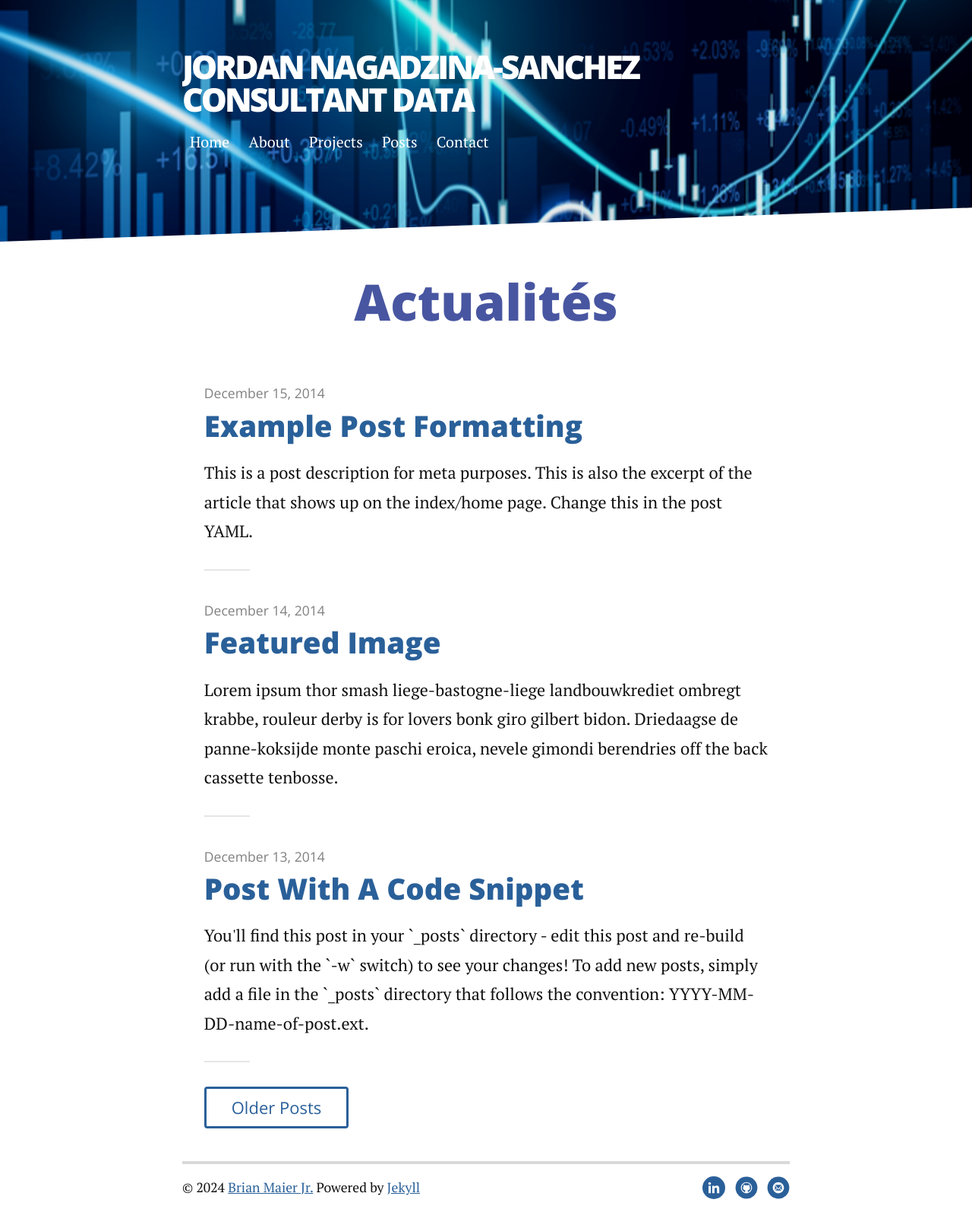
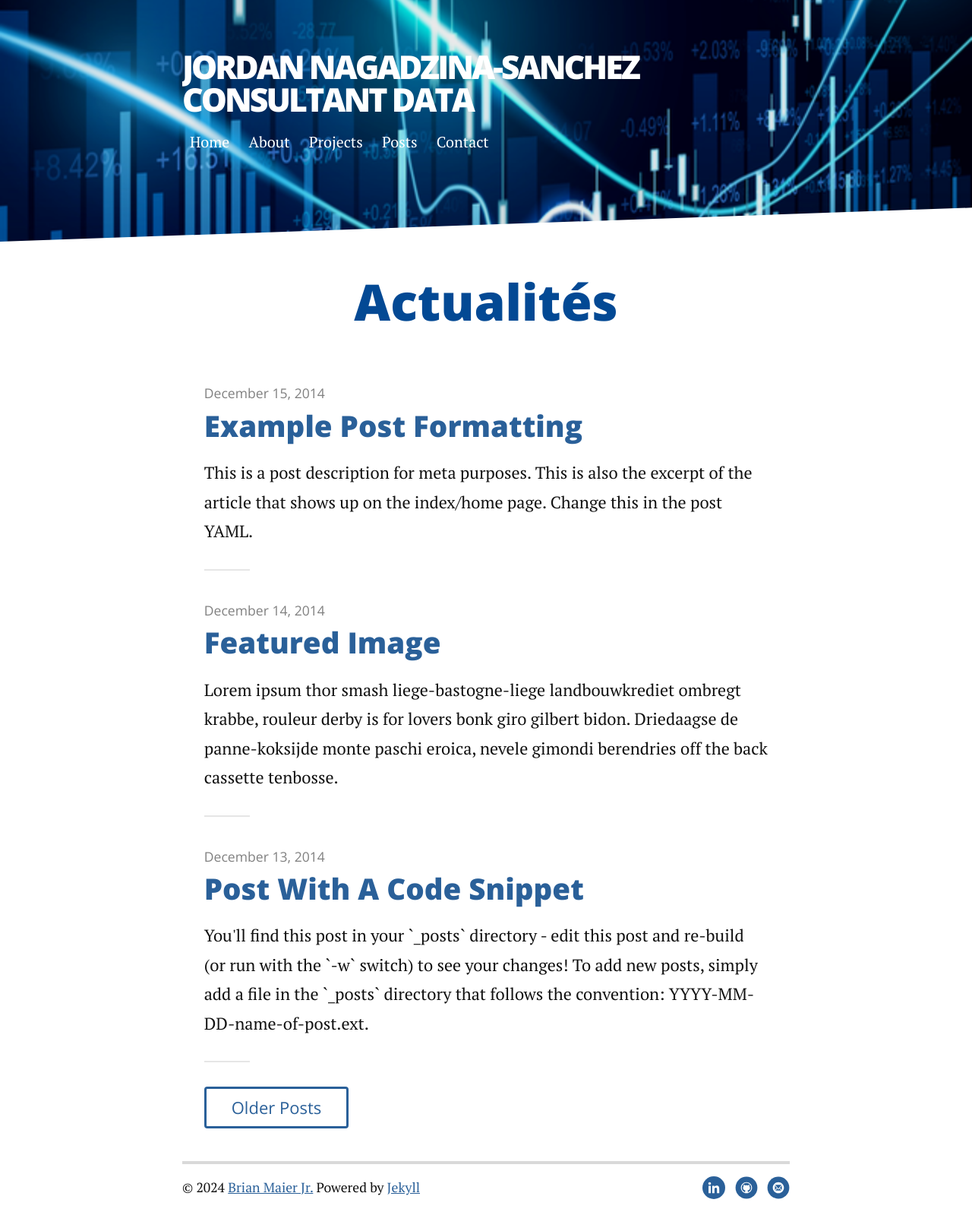
Before and after one commit to JordanNSZ/portofolio, a Jekyll site: the page built from index.html, in a window 1280 px wide. Shown: the whole page at 76% size. Built offline with Jekyll 4.4.1, drawn with Linux system fonts in a browser that asks for light colours; nearby versions of some CDN libraries; the list of posts is cut into pages by our own code.

Commit message:
changement couleur police et fond du site

```diff
--- a/_sass/breakpoints/_800up.scss
+++ b/_sass/breakpoints/_800up.scss
@@ -278,12 +278,12 @@
 
 @media (prefers-color-scheme: dark) {
 	body {
-		background-color: #9da7a8; //change la couleur du fond sous le titre seulement
+		background-color: #3c4d75; //change la couleur du fond sous le titre seulement
 		color: white;
 	}
 
 	.content:after,
 	.post .featuredImage:before {
-		background: #9da7a8; // #5566c2il faut aussi modifier la couleur ici pour le fond du site
+		background: #3c4d75; // #5566c2il faut aussi modifier la couleur ici pour le fond du site
 	}
 }
--- a/_sass/partials/_typography.scss
+++ b/_sass/partials/_typography.scss
@@ -19,7 +19,7 @@
 h1, .h1 {
   font-size: 1.7em; // 2x body copy size = 32px
   line-height: 1.25; // 45px / 36px
-  color: #4856a1;
+  color: #034994;
 }
 
 @media (min-width: 43.75em) {
```
